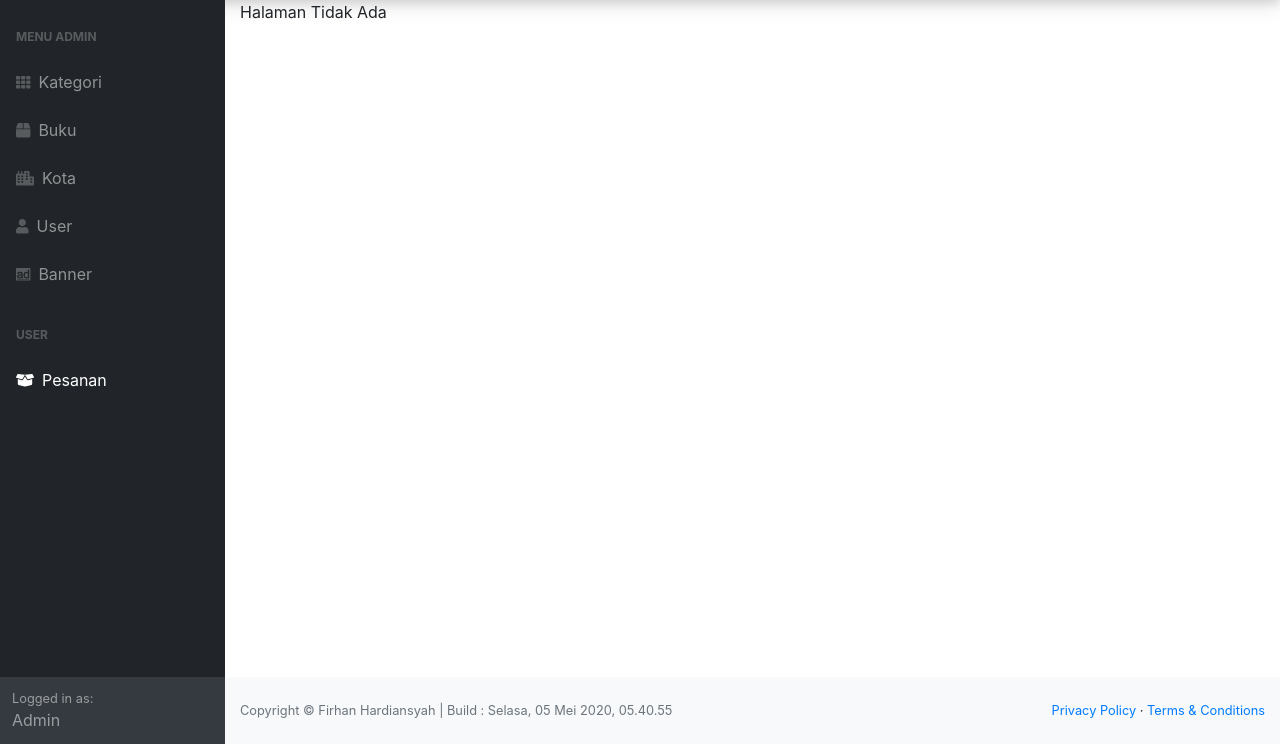
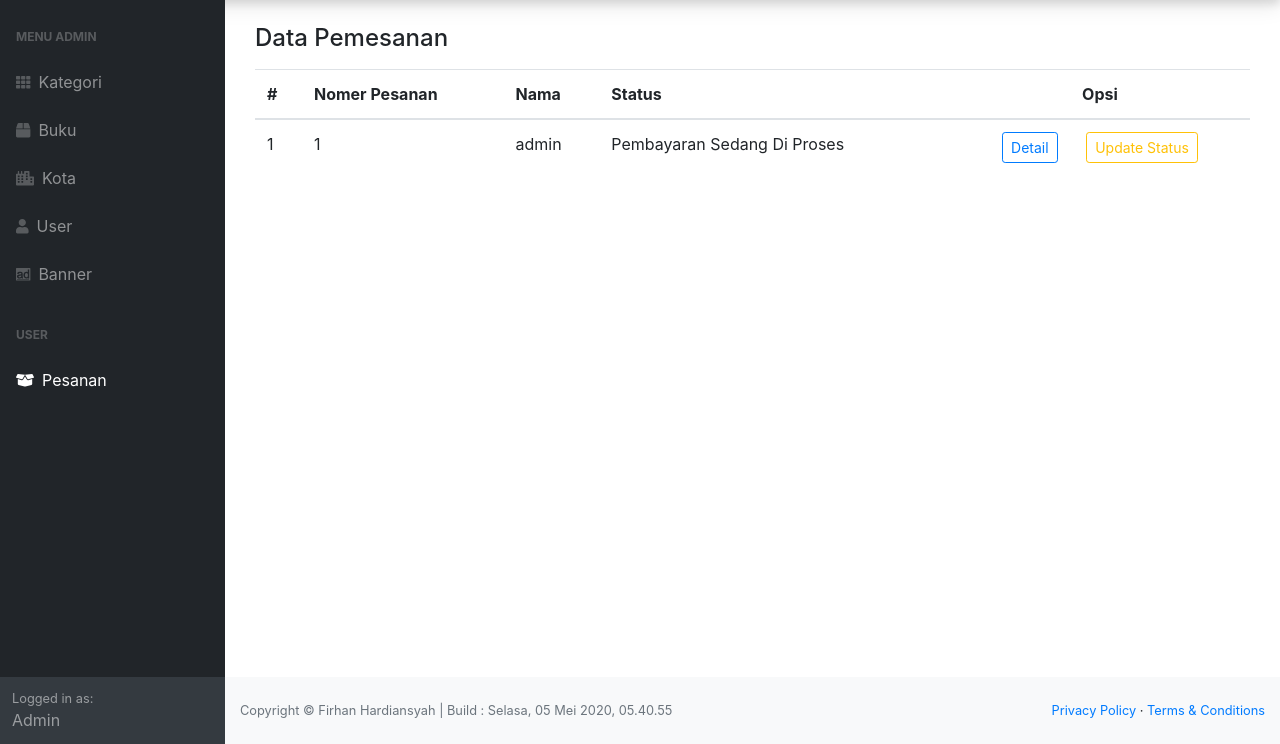
Before and after one commit to firhanhardiansyah/get-the-book, a PHP site: page /book-store/index.php?page=my_profile&module=pesanan&action=list in a window 1280 px wide. Shown: the part 76-820 px from the top of the page. Run offline with PHP 8.4, Linux system fonts and the light colour scheme; a user stored in the database is signed in; data comes from the database, SQL or seed files in the repository; tables that the repository leaves empty hold one stand-in row (values such as "Sample post"); some libraries are stand-ins or nearby versions.

Commit message:
membuat fitur pemesanan

```diff
--- a/module/pesanan/detail.php
+++ b/module/pesanan/detail.php
@@ -78,7 +78,8 @@
           <p class="card-text">Silahkan lakukan pembayaran ke Bank Toyib</p>
           <p class="card-text">No Rekening : 0000-1234-8899 <br> (A/N Deadliners)</p>
           <p class="card-text">Setelah melakukan pembayaran <br> Silahkan lakukan konfirmasi</p>
-          <a href="<?= BASE_URL ?>index.php?page=my_profile&module=pesanan&action=konfirmasi_pembayaran&pesanan_id=<?= $pesanan_id ?>" class="btn btn-success card-shadow" style="border-radius: 30px; padding: 10px; width: 100%;">Konfirmasi</a>
+          <a href="<?= BASE_URL ?>index.php?page=my_profile&module=pesanan&action=konfirmasi_pembayaran&pesanan_id=<?= $pesanan_id ?>"
+            class="btn btn-success card-shadow" style="border-radius: 30px; padding: 10px; width: 100%;">Konfirmasi</a>
         </div>
       </div>
     </div>
@@ -90,6 +91,7 @@
       <h5>Detail Pemesanan</h5>
     </div>
     <div class="card-body">
+      <div class="table-responsive">
         <table class="table">
           <thead>
             <th>#</th>
@@ -143,3 +145,4 @@
       </div>
     </div>
   </div>
+</div>
--- /dev/null
+++ b/module/pesanan/list.php
@@ -0,0 +1,63 @@
+<?php
+
+# Jika menggunakan akun superadmin maka tampilan pemesanannya akan terlihat semua
+if ($level == "superadmin") {
+  $query_pesanan = mysqli_query($con, "SELECT pesanan.*, user.nama FROM pesanan JOIN user ON pesanan.user_id=user.user_id ORDER BY pesanan.tanggal_pemesanan ASC");
+} else {
+  $query_pesanan = mysqli_query($con, "SELECT pesanan.*, user.nama FROM pesanan JOIN user ON pesanan.user_id=user.user_id WHERE pesanan.user_id='$user_id' ORDER BY pesanan.tanggal_pemesanan ASC");
+}
+
+
+if (mysqli_num_rows($query_pesanan) == 0) {
+?>
+<div class="container pt-4">
+  <h4>Belom ada pesanan yang tesedia</h4>
+</div>
+<?php
+} else {
+?>
+
+<div class="container pt-4">
+  <h4 class="mb-3">Data Pemesanan</h4>
+  <div class="table-responsive">
+    <table class="table table-hover">
+      <thead>
+        <th>#</th>
+        <th>Nomer Pesanan</th>
+        <th>Nama</th>
+        <th>Status</th>
+        <th class="text-center">Opsi</th>
+      </thead>
+      <tbody>
+        <?php
+          $no = 1;
+          while ($row = mysqli_fetch_assoc($query_pesanan)) :
+            $status = $row['status']
+          ?>
+        <tr>
+          <td><?= $no ?></td>
+          <td><?= $row['pesanan_id'] ?></td>
+          <td><?= $row['nama'] ?></td>
+          <td><?= $array_status_pesanan[$status] ?></td>
+          <td class="text-center">
+            <a class="btn btn-outline-primary btn-sm"
+              href="<?= BASE_URL ?>index.php?page=my_profile&module=pesanan&action=detail&pesanan_id=<?= $row['pesanan_id']?>">Detail</a>
+            <!-- Button untuk superadmin -->
+            <?php if ($level == "superadmin") : ?>
+            <a class="ml-4 btn btn-outline-warning btn-sm"
+              href="<?= BASE_URL ?>index.php?page=my_profile&module=pesanan&action=status&pesanan_id=<?= $row['pesanan_id']?>">Update
+              Status</a>
+            <?php endif ?>
+            <!-- End Button -->
+          </td>
+        </tr>
+        <?php $no++;
+          endwhile ?>
+      </tbody>
+    </table>
+  </div>
+</div>
+
+<?php
+}
+?>
```
Also changed, not shown: module/pesanan/action.php (added, +40 -0 lines), module/pesanan/konfirmasi_pembayaran.php (+4 -7 lines), module/pesanan/status.php (added, +34 -0 lines). Lines whose indentation alone changed are shown as unchanged.
